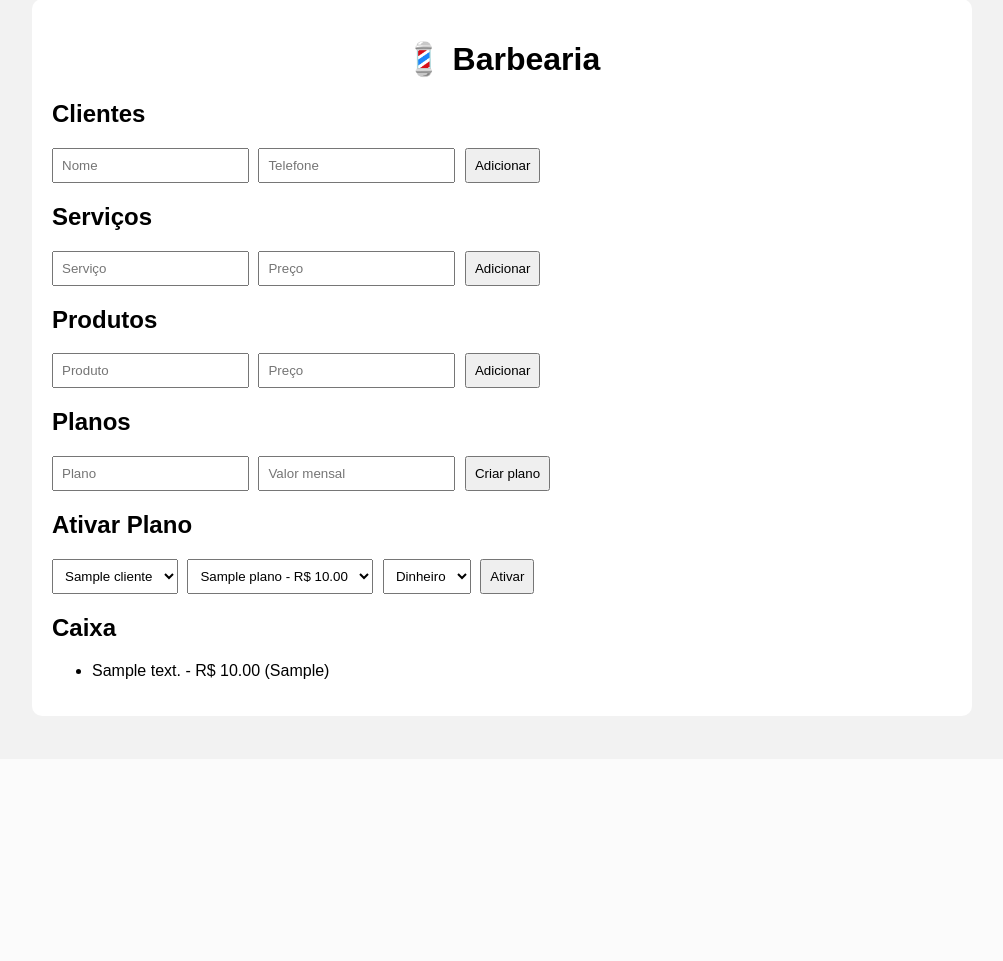
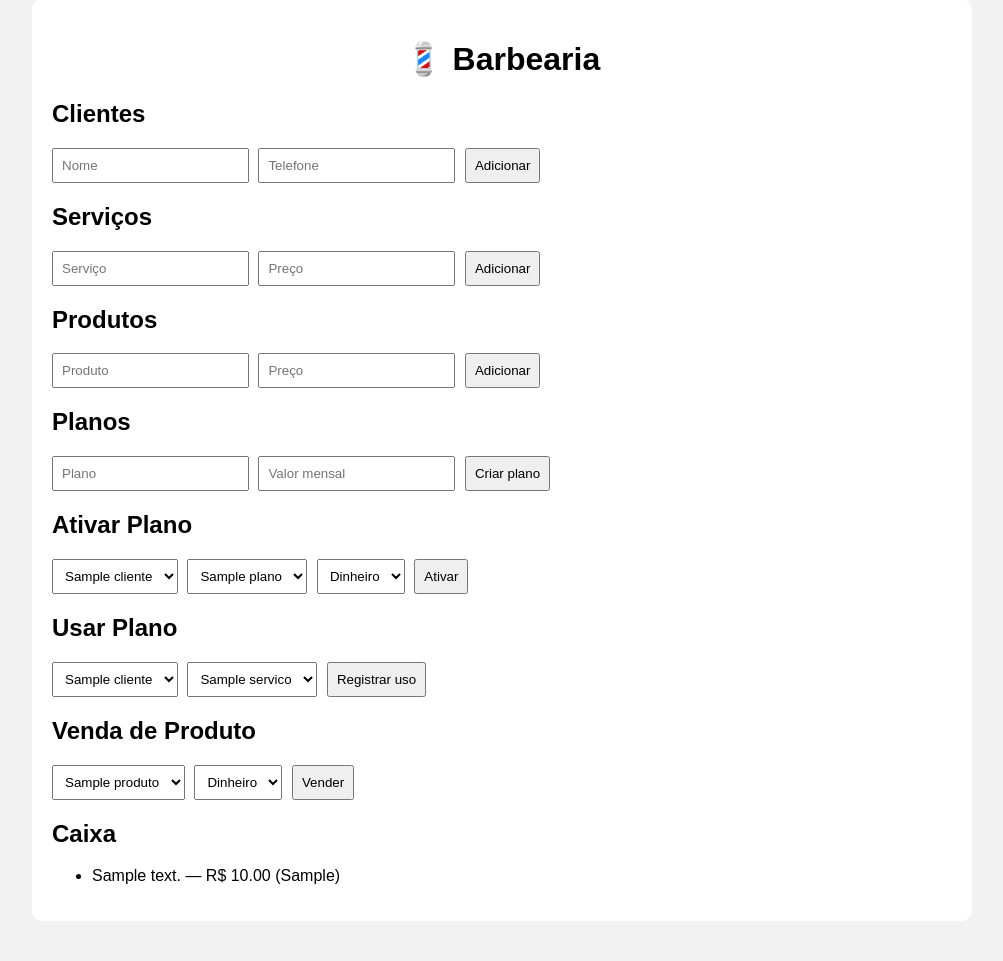
Before and after one commit to Caio589/barbearia-pdv-python, a Flask app: page / in a window 1280 px wide. Shown: the part 41-1002 px from the top of the page, without its empty margins (138-1141 px from the left). Before the commit the page ends 720 px from the top, so only its background shows below. Run offline with Flask 3, Linux system fonts and the light colour scheme; tables that the repository leaves empty hold one stand-in row (values such as "Sample post").

Commit message:
Update index.html

```diff
--- a/templates/index.html
+++ b/templates/index.html
@@ -3,7 +3,7 @@
 <head>
     <meta charset="UTF-8">
     <title>Barbearia</title>
-    <link rel="stylesheet" href="/static/style.css">
+    <link rel="stylesheet" href="{{ url_for('static', filename='style.css') }}">
 </head>
 <body>
 
@@ -40,31 +40,30 @@
 
 <h2>Ativar Plano</h2>
 <form method="POST" action="/ativar_plano">
-    <select name="cliente" required>
-        {% for c in clientes %}
-        <option value="{{ c[0] }}">{{ c[1] }}</option>
-        {% endfor %}
-    </select>
+    <select name="cliente">{% for c in clientes %}<option value="{{c[0]}}">{{c[1]}}</option>{% endfor %}</select>
+    <select name="plano">{% for p in planos %}<option value="{{p[0]}}">{{p[1]}}</option>{% endfor %}</select>
+    <select name="pagamento"><option>Dinheiro</option><option>Pix</option><option>Cartão</option></select>
+    <button>Ativar</button>
+</form>
 
-    <select name="plano" required>
-        {% for p in planos %}
-        <option value="{{ p[0] }}">{{ p[1] }} - R$ {{ "%.2f"|format(p[2]) }}</option>
-        {% endfor %}
-    </select>
+<h2>Usar Plano</h2>
+<form method="POST" action="/usar_plano">
+    <select name="cliente">{% for c in clientes %}<option value="{{c[0]}}">{{c[1]}}</option>{% endfor %}</select>
+    <select name="servico">{% for s in servicos %}<option value="{{s[0]}}">{{s[1]}}</option>{% endfor %}</select>
+    <button>Registrar uso</button>
+</form>
 
-    <select name="pagamento" required>
-        <option>Dinheiro</option>
-        <option>Pix</option>
-        <option>Cartão</option>
-    </select>
-
-    <button>Ativar</button>
+<h2>Venda de Produto</h2>
+<form method="POST" action="/vender_produto">
+    <select name="produto">{% for p in produtos %}<option value="{{p[0]}}">{{p[1]}}</option>{% endfor %}</select>
+    <select name="pagamento"><option>Dinheiro</option><option>Pix</option><option>Cartão</option></select>
+    <button>Vender</button>
 </form>
 
 <h2>Caixa</h2>
 <ul>
 {% for c in caixa %}
-<li>{{ c[1] }} - R$ {{ "%.2f"|format(c[2]) }} ({{ c[4] }})</li>
+<li>{{ c[1] }} — R$ {{ "%.2f"|format(c[2]) }} ({{ c[4] }})</li>
 {% endfor %}
 </ul>
 
```
